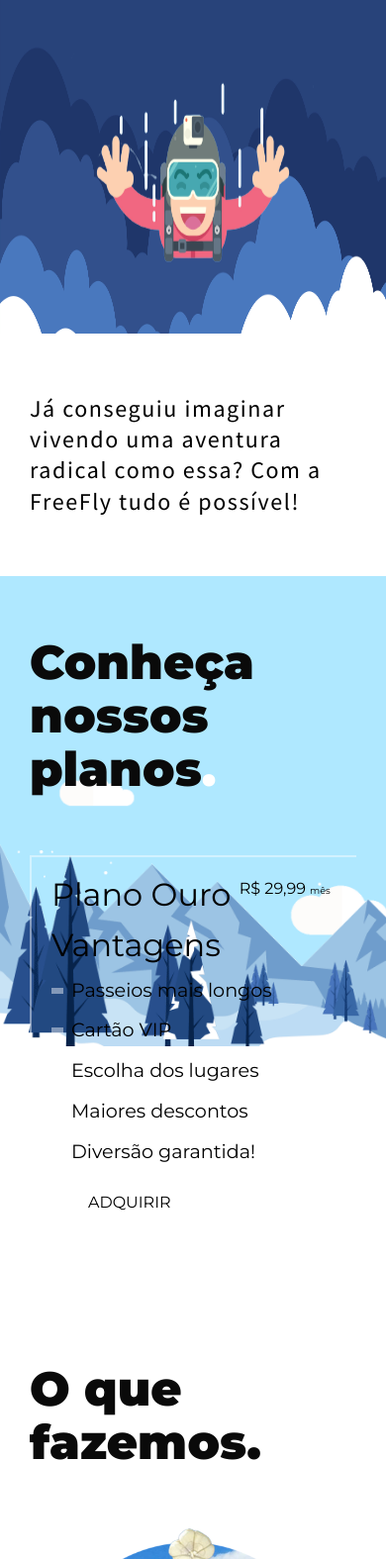
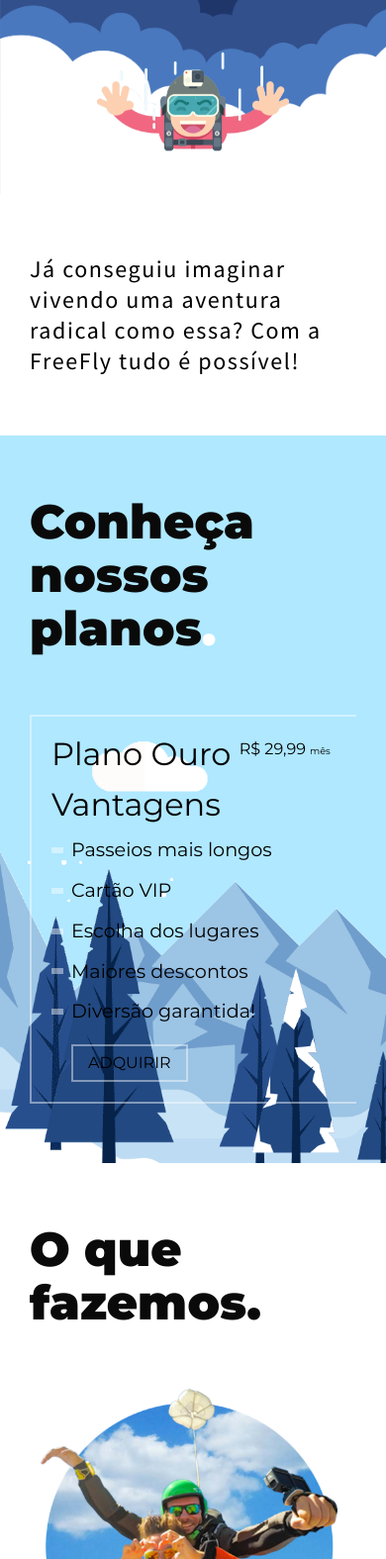
Before and after one commit to GKeslley/Projeto-FreeFly, a plain HTML site: page index.html in a window 390 px wide. Shown: the part 213-1788 px from the top of the page at 99% size. Drawn offline with Linux system fonts and the light colour scheme.

Commit message:
Design mobile

```diff
--- a/css/introducao.css
+++ b/css/introducao.css
@@ -49,6 +49,8 @@
   animation-direction: alternate;
   display: block;
   width: 100%;
+  height: 100%;
+  object-fit: cover;
 }
 
 @keyframes float {
--- a/css/planos.css
+++ b/css/planos.css
@@ -3,7 +3,7 @@
   background-repeat: no-repeat;
   height: 100%;
   width: 100%;
-  background-size: 100%;
+  background-size: cover;
   background-attachment: fixed;
 }
 
@@ -59,10 +59,6 @@
 }
 
 @media (max-width: 900px) {
-  .planos-bg {
-    background-size: 100vh;
-    background-attachment: fixed;
-  }
   .planos-item > p {
     font-size: 2rem;
   }
--- a/style.css
+++ b/style.css
@@ -24,8 +24,10 @@
 
 header {
   background-image: url(./img/23284.jpg);
-  background-size: 100vw 100vh;
   background-repeat: no-repeat;
+  height: 100%;
+  width: 100%;
+  background-size: cover;
   display: grid;
 }
 
```
Also changed, not shown: agenda.html (+6 -6 lines).
